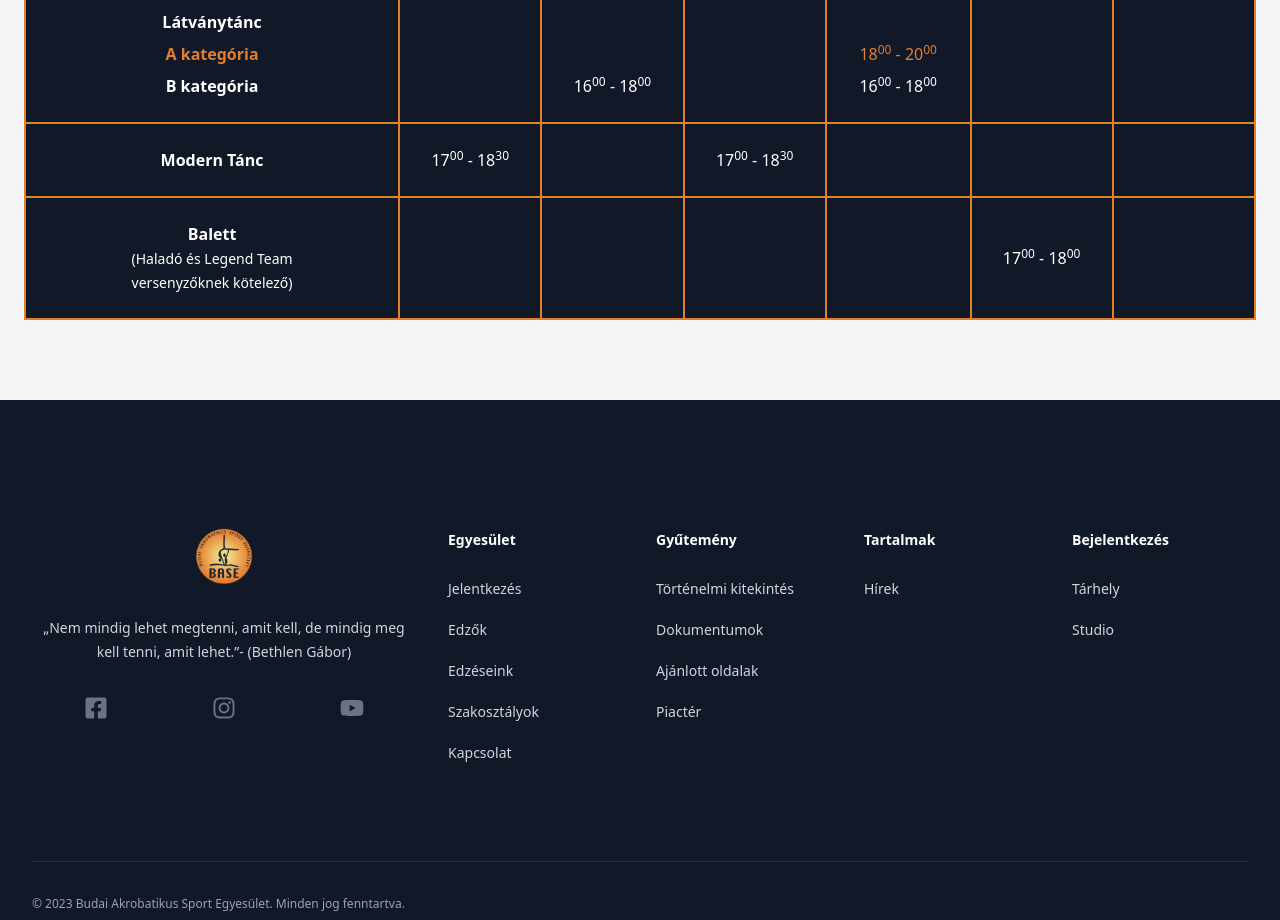
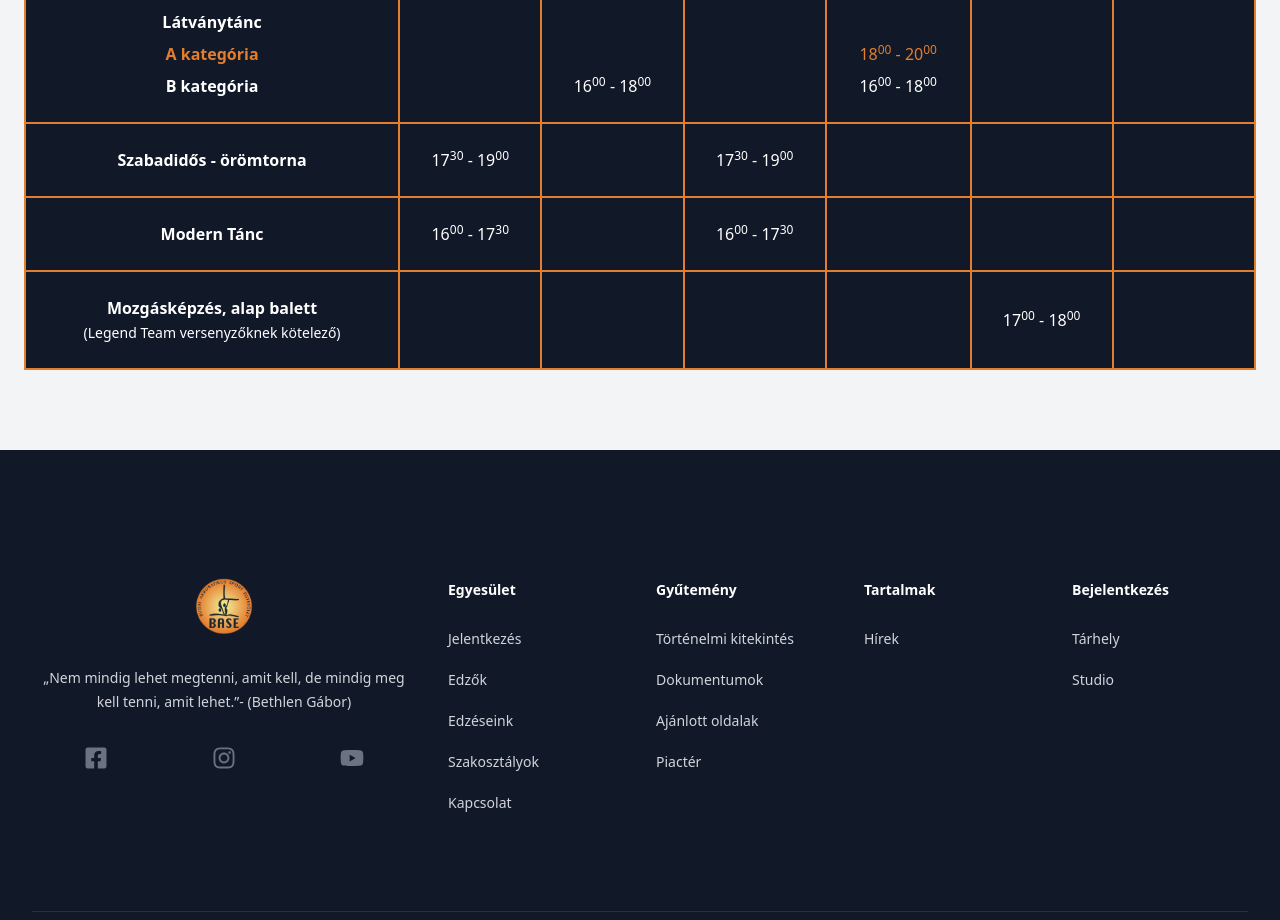
Before and after one commit to Otisz/akrobatikustorna, a Next.js app: page /edzeseink in a window 1280 px wide. Shown: the part 1020-1940 px from the top of the page. Built offline with nearby package versions, Linux system fonts and the light colour scheme.

Commit message:
Requested changes

```diff
--- a/src/app/(user)/edzeseink/page.tsx
+++ b/src/app/(user)/edzeseink/page.tsx
@@ -222,13 +222,26 @@ export default function Page() {
                 <td></td>
               </tr>
               <tr>
-                <th>Modern Tánc</th>
+                <th>Szabadidős - örömtorna</th>
                 <td>
-                  17<sup>00</sup> - 18<sup>30</sup>
+                  17<sup>30</sup> - 19<sup>00</sup>
                 </td>
                 <td></td>
                 <td>
-                  17<sup>00</sup> - 18<sup>30</sup>
+                  17<sup>30</sup> - 19<sup>00</sup>
+                </td>
+                <td></td>
+                <td></td>
+                <td></td>
+              </tr>
+              <tr>
+                <th>Modern Tánc</th>
+                <td>
+                  16<sup>00</sup> - 17<sup>30</sup>
+                </td>
+                <td></td>
+                <td>
+                  16<sup>00</sup> - 17<sup>30</sup>
                 </td>
                 <td></td>
                 <td></td>
@@ -236,11 +249,9 @@ export default function Page() {
               </tr>
               <tr>
                 <th>
-                  Balett
+                  Mozgásképzés, alap balett
                   <br />
-                  <span className="text-sm font-normal">
-                    (Haladó és Legend Team <br /> versenyzőknek kötelező)
-                  </span>
+                  <span className="text-sm font-normal">(Legend Team versenyzőknek kötelező)</span>
                 </th>
                 <td></td>
                 <td></td>
```
